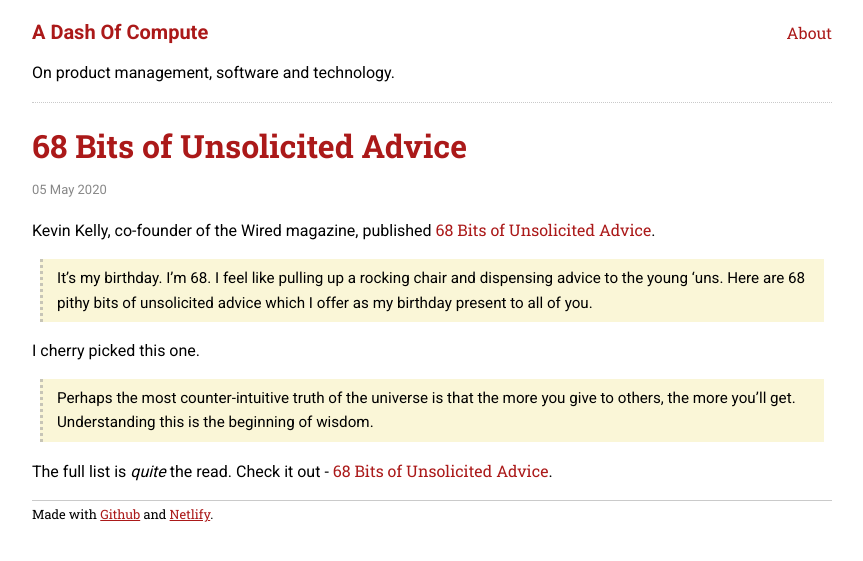
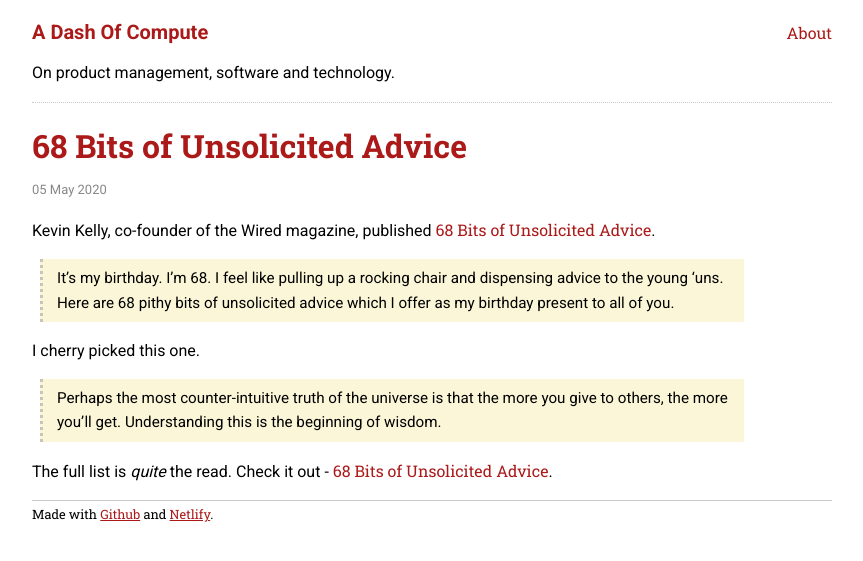
Before and after one commit to sautee/sautee.github.io, a Jekyll site: the page built from _posts/2020-05-05-kkadvice.md, in a window 1280 px wide. Shown: the top 561 px of the page, without its empty margins (208-1071 px from the left). Built offline with Jekyll 4.4.1, drawn with Linux system fonts in a browser that asks for light colours.

Commit message:
Update site.css

```diff
--- a/css/site.css
+++ b/css/site.css
@@ -201,4 +201,8 @@ code span {
         margin: 20px auto;
         max-width: 50em;
     }
+
+    article.post-content {
+        width: 90%;
+    }
 }
```
